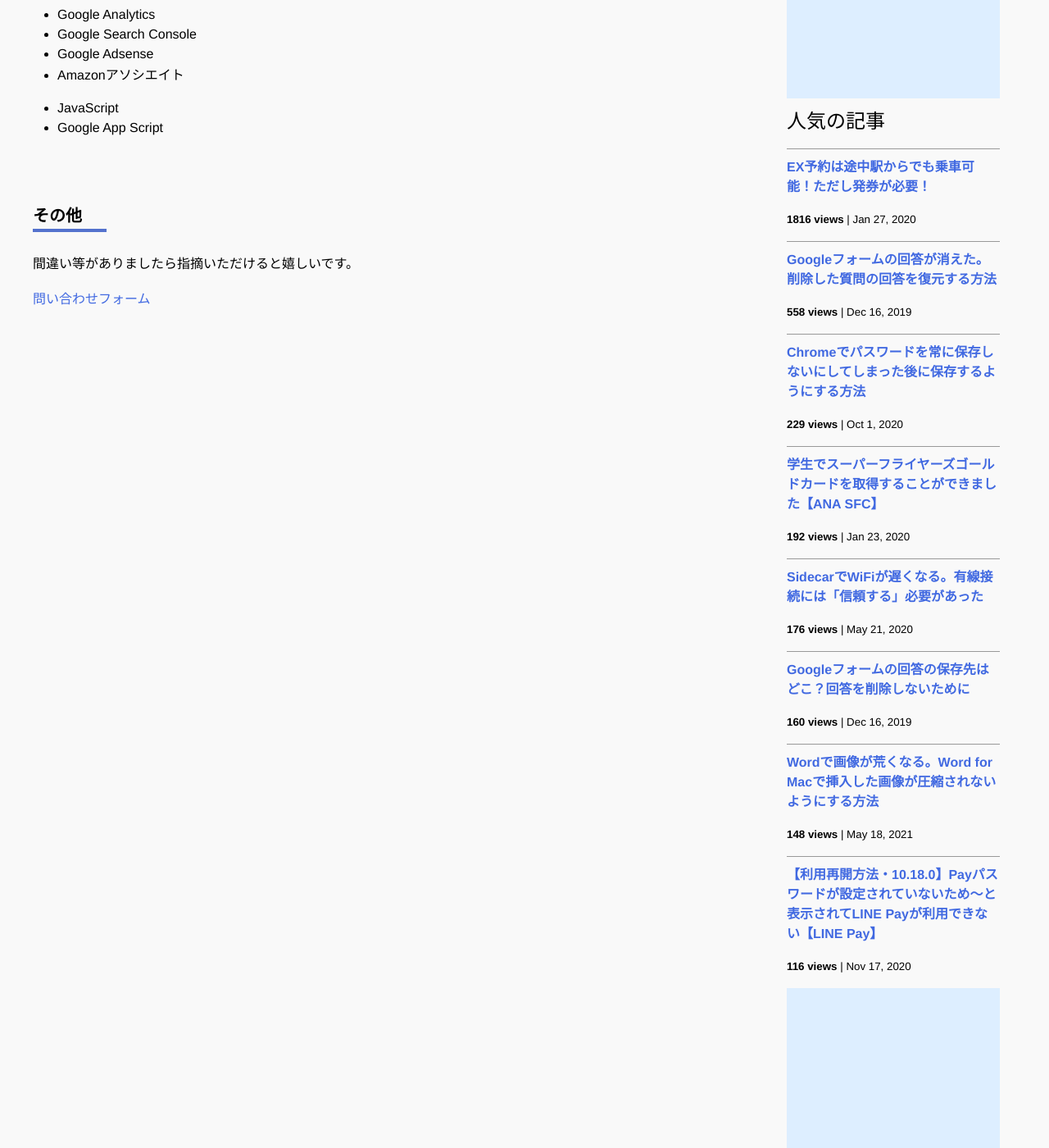
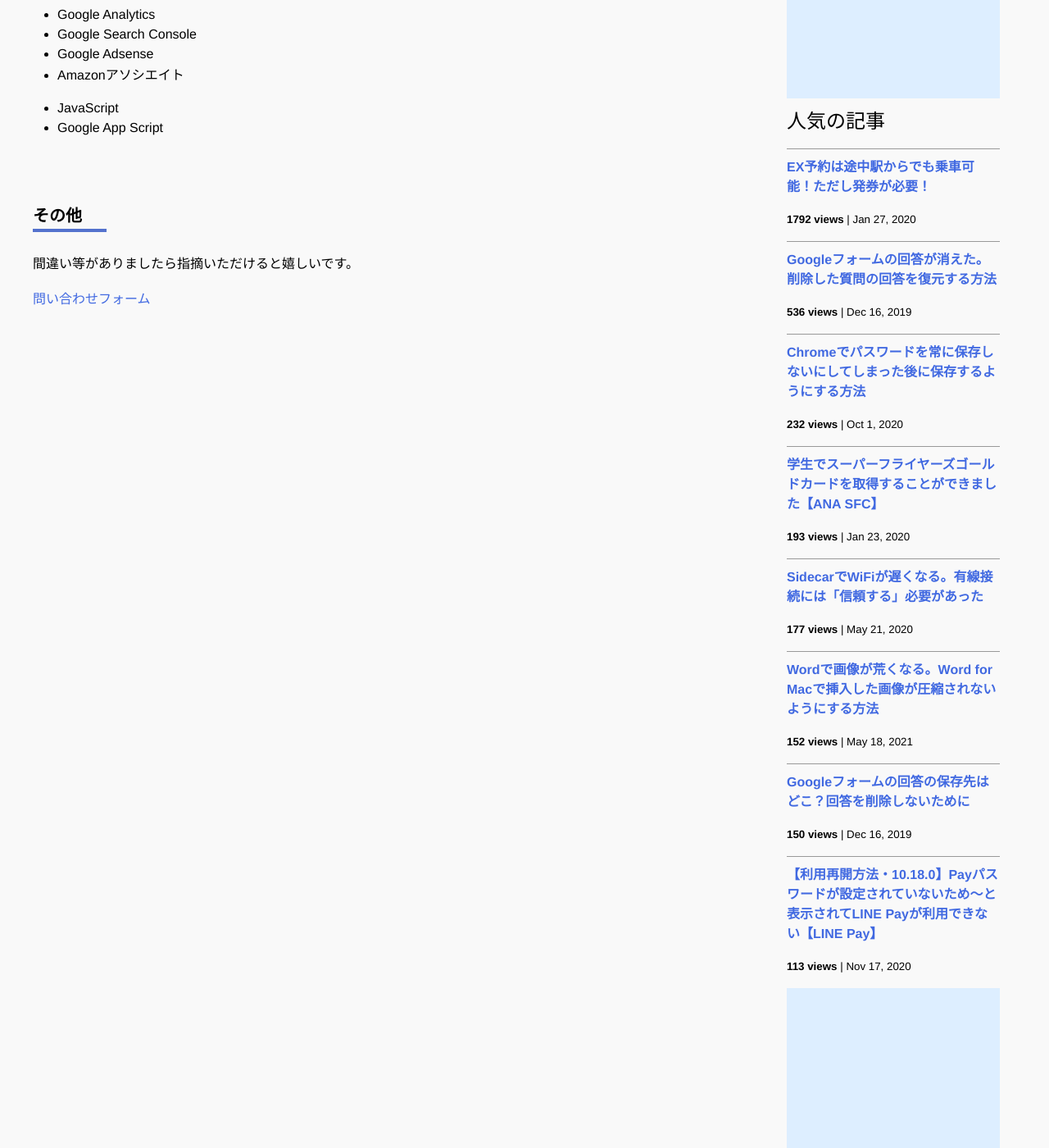
Before and after one commit to iwanaminami/shoyaiwaname, a Jekyll site: the page built from about.markdown, in a window 1280 px wide and 1400 px high, scrolled down 693 px. Shown: the whole window at 82% size. Built offline with Jekyll 4.4.1, drawn with Linux system fonts in a browser that asks for light colours; nearby versions of some CDN libraries; comment, search, counter and statistics services are not loaded.

Commit message:
a new commit message

```diff
--- a/_data/popularposts.yml
+++ b/_data/popularposts.yml
@@ -1,17 +1,17 @@
 side:
-  - view: 1816
+  - view: 1792
     url: /2020/01/27/ex-rideontheway.html
-  - view: 558
+  - view: 536
     url: /2019/12/16/restore-googleform.html
-  - view: 229
+  - view: 232
     url: /2020/10/01/googlepassword.html
-  - view: 192
+  - view: 193
     url: /2020/01/23/sfcgold.html
-  - view: 176
+  - view: 177
     url: /2020/05/21/sidecar-via-cable.html
-  - view: 160
+  - view: 152
+    url: /2021/05/18/image-compression-word.html
+  - view: 150
     url: /2019/12/16/googleform-answers.html
-  - view: 148
-    url: /2021/05/18/image-compression-word.html
-  - view: 116
+  - view: 113
     url: /2020/11/17/linepay.html
```
